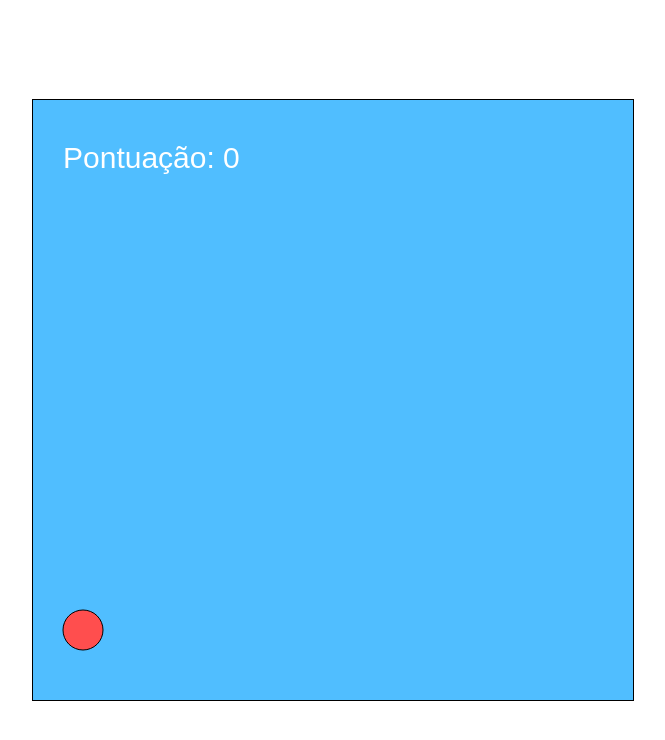
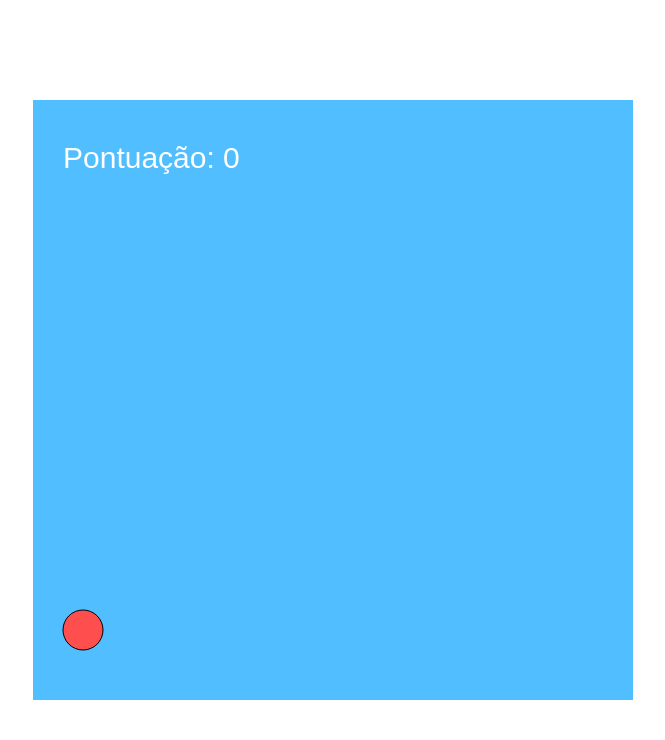
Before and after one commit to AnaxAndrade/JogoBola, a plain HTML site: page jogo_1.html in a window 1280 px wide. Shown: the whole page, without its empty margins (307-972 px from the left). Drawn offline with Linux system fonts and the light colour scheme.

Commit message:
Adiconado ficheiro config

```diff
--- a/jogo_1.html
+++ b/jogo_1.html
@@ -11,7 +11,7 @@
 </head>
 
 <body>
-    <canvas id="canvas" width="600" height="600" style="border:1px solid #000;" ></canvas>
+    <canvas id="canvas" width="600" height="600" ></canvas>
 
 </body>
 
```
Also changed, not shown: config.xml (added, +46 -0 lines).
